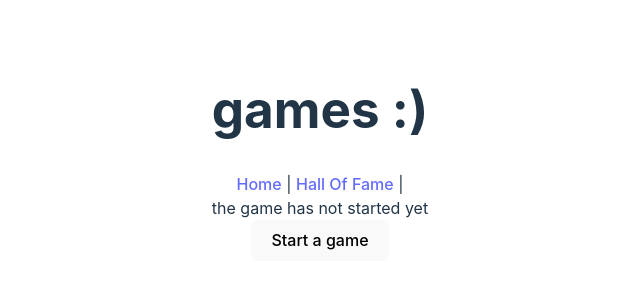
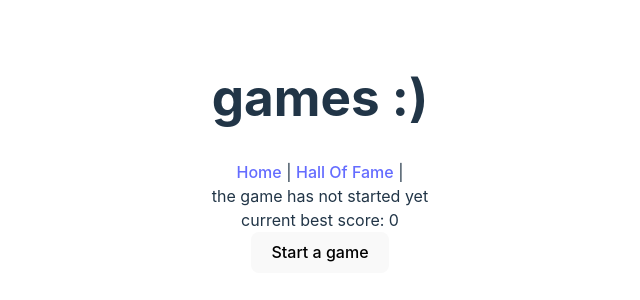
Before and after one commit to Kymaeda/learn_pinia, a Vue app: page /#/ in a window 1280 px wide. Shown: the part 246-546 px from the top of the page, without its empty margins (320-960 px from the left). Built offline with nearby package versions, Linux system fonts and the light colour scheme.

Commit message:
get highest score

```diff
--- a/src/stores/counter.js
+++ b/src/stores/counter.js
@@ -15,6 +15,9 @@ export const useCounterStore = defineStore('counter', {
     },
   },
   getters: {
-    sortedByHighestScore: (state) => state.scores.sort((a, b) => b.score - a.score)
-  }
-})
+    sortedByHighestScore: (state) =>
+      state.scores.sort((a, b) => b.score - a.score),
+    highScore: (state) =>
+      state.scores.reduce((highest, item) => Math.max(highest, item.score), 0),
+  },
+});
--- a/src/views/Game.vue
+++ b/src/views/Game.vue
@@ -31,6 +31,9 @@ const startGame = () => {
   <div v-else>
     <div>the game has not started yet</div>
     <div>
+      current best score: {{ store.highScore }}
+    </div>
+    <div>
       <button @click="startGame">Start a game</button>
     </div>
   </div>
```
